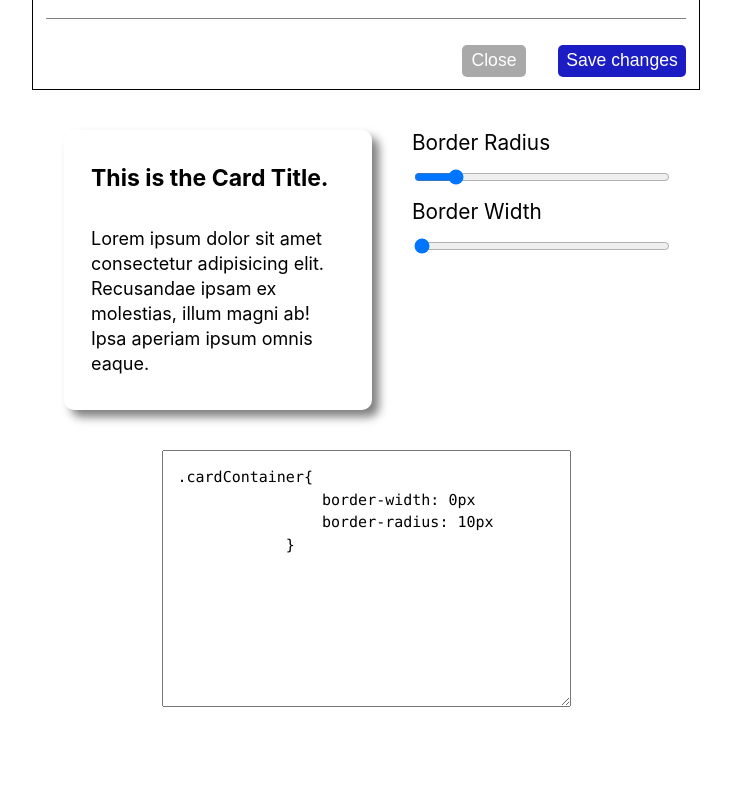
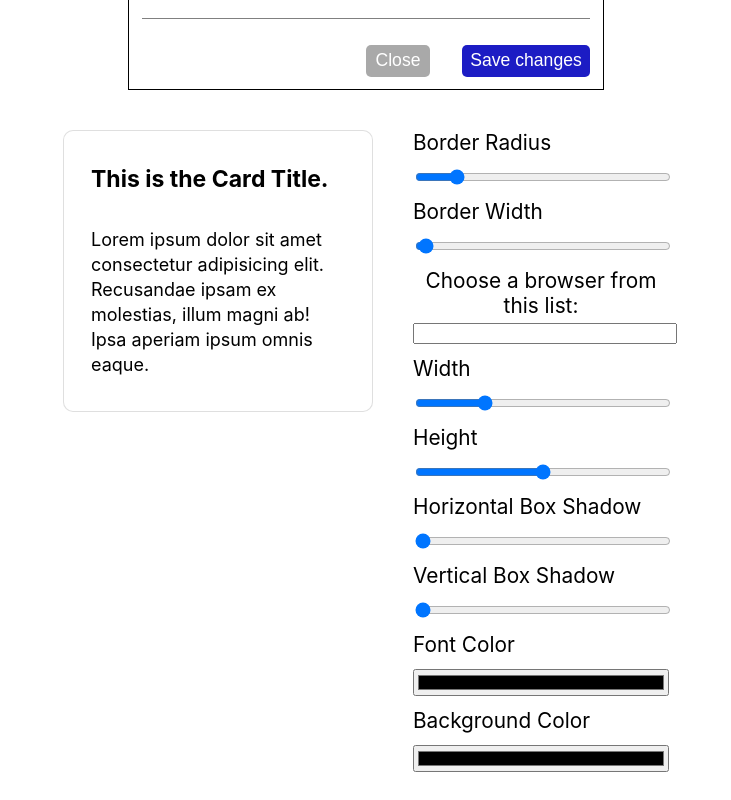
Before and after one commit to dheerajjames/Team_Project, a React (Create React App) app: page / in a window 1280 px wide. Shown: the part 280-1080 px from the top of the page, without its empty margins (274-1005 px from the left). Before the commit the page ends 993 px from the top, so only its background shows below. Built offline with nearby package versions, Linux system fonts and the light colour scheme.

Commit message:
All styles for card added

```diff
--- a/src/App.tsx
+++ b/src/App.tsx
@@ -1,6 +1,6 @@
 import React from 'react';
 import './App.css';
-import Modal from './app/components/Modal/Modal';
+import Modal from './components/Modal/Modal';
 import Card from './components/Card/Card';
 import CodeSnippet from './components/Code/Code';
 import Input from './components/Input/Input';
--- a/src/components/Card/Card.tsx
+++ b/src/components/Card/Card.tsx
@@ -4,10 +4,26 @@ import { RootState } from '../../app/store';
 import styles from './Card.module.css';
 
 const Card: React.FC = () => {
-    const [inlineStyle, setInlineStyle] = useState({borderRadius: "", borderWidth: ""})
+    const [inlineStyle, setInlineStyle] = useState({
+        borderRadius: "",
+        borderWidth: "" ,
+        borderStyles:"",
+        width:"",
+        height:"",
+        color:"",
+        backgroundColor:"",
+        boxShadow:""
+    })
     const {
         borderRadius,
-        borderWidth
+        borderWidth,
+        borderStyles,
+        width,
+        height,
+        backgroundColor,
+        color,
+        boxShadowHorizontal,
+        boxShadowVertical
     } = useSelector((state: RootState) => state.card);
     // inlineStyle = {
     //     borderRadius: borderRadius+'px',
@@ -15,10 +31,16 @@ const Card: React.FC = () => {
     // };
     useEffect(()=>{
         setInlineStyle({
-            borderRadius: borderRadius+'px',
-            borderWidth: borderWidth+'px'
+            borderRadius: borderRadius+"px",
+            borderWidth: borderWidth+"px",
+            borderStyles:borderStyles+"px",
+            width:width+"rem",
+            height:height+"rem",
+            color:color,
+            backgroundColor:backgroundColor,
+            boxShadow:boxShadowHorizontal+"px" + " " + boxShadowVertical+"px" ,
         })
-    }, [borderRadius, borderWidth]);
+    }, [borderRadius, borderWidth,borderStyles,boxShadowVertical,boxShadowHorizontal,height,width,color,backgroundColor]);
 
     // console.log(inlineStyle);
 
--- a/src/components/Code/Code.tsx
+++ b/src/components/Code/Code.tsx
@@ -6,12 +6,26 @@ import { RootState } from '../../app/store';
 const CodeSnippet = () => {
     const {
         borderRadius,
-        borderWidth
+        borderWidth,
+        borderStyles,
+        width,
+        height,
+        color,
+        backgroundColor,
+        boxShadowHorizontal,
+        boxShadowVertical
+
     } = useSelector((state: RootState) => state.card);
     const [codeSnippet, setCodeSnippet] = useState(
                                                 `.cardContainer{\n
                                                 \tborder-width: ${borderWidth}px
                                                 \tborder-radius: ${borderRadius}px
+                                                \tborder-style: ${borderStyles}px
+                                                \tcolor: ${color}
+                                                \tbackground-color: ${backgroundColor}
+                                                \theight: ${height}rem
+                                                \twidth: ${width}rem
+                                                \tbox-shadow: ${boxShadowHorizontal}px  ${boxShadowVertical}px
                                                 }
                                             `);
 
@@ -20,9 +34,15 @@ const CodeSnippet = () => {
             `.cardContainer{
             \tborder-width: ${borderWidth}px
             \tborder-radius: ${borderRadius}px
+            \tborder-style: ${borderStyles}px
+            \tcolor: ${color}
+            \tbackground-color: ${backgroundColor}
+            \theight: ${height}rem
+            \twidth: ${width}rem
+            \tbox-shadow: ${boxShadowHorizontal}px  ${boxShadowVertical}px
             }
         `)
-    }, [borderRadius, borderWidth]);
+    }, [borderRadius, borderWidth,borderStyles,boxShadowHorizontal,boxShadowVertical,color,backgroundColor,height,width]);
 
     // console.log(codeSnippet)
 
--- a/src/components/Input/Input.tsx
+++ b/src/components/Input/Input.tsx
@@ -1,7 +1,7 @@
 import React from 'react';
 import { useDispatch, useSelector } from 'react-redux';
 import { RootState } from '../../app/store';
-import { setBorderRadius, setBorderWidth } from '../../features/card/cardSlice';
+import { setBackgroundColor, setBorderRadius, setBorderStyles, setBorderWidth, setBoxShadowHorizontal, setBoxShadowVertical, setColor, setHeight, setWidth } from '../../features/card/cardSlice';
 
 import styles from './Input.module.css'
 
@@ -10,19 +10,47 @@ const Input = () => {
 
     const {
         borderRadius,
-        borderWidth
-    } = useSelector((state: RootState) => state.card);
+        borderWidth,
+        borderStyles,
+        height,
+        width,
+        color,
+        backgroundColor,
+        boxShadowHorizontal,
+        boxShadowVertical
+    } = useSelector((state: RootState) => state.card );
     const dispatch = useDispatch();
     // console.log('state');
 
     const changeHandler = (event: React.ChangeEvent<HTMLInputElement>) => {
-        // console.log('event target',event.target.name)
+        console.log('event target',event.target.name)
         switch(event.target.name){
             case 'borderRadius':
                 dispatch(setBorderRadius(event.target.value));
                 break;
             case 'borderWidth':
                 dispatch(setBorderWidth(event.target.value));
+                break;
+            case 'borderStyles':
+                dispatch(setBorderStyles(event.target.value));
+                break;
+            case 'width':
+                dispatch(setWidth(event.target.value));
+                break;
+            case 'height':
+            dispatch(setHeight(event.target.value));
+                break;
+            case 'color':
+            dispatch(setColor(event.target.value));
+                break;
+            case 'backgroundColor':
+                dispatch(setBackgroundColor(event.target.value));
+                break;
+            case 'boxShadowHorizontal':
+            dispatch(setBoxShadowHorizontal(event.target.value));
+                break;
+            case 'boxShadowVertical':
+            dispatch(setBoxShadowVertical(event.target.value));
                 break;
             default:
                 console.log('Error');
@@ -54,6 +82,99 @@ const Input = () => {
                     defaultValue={borderWidth}
                     onChange={changeHandler}
                 />
+                {/* <label htmlFor="borderStyles">
+                <input
+                  list="borderStyles"
+                  name="borderStyles"
+                  defaultValue={borderStyles}
+                  onChange={changeHandler}
+                />
+                </label>
+                <datalist
+                  id="borderStyles"
+                >
+                    <option value="solid"/>
+                    <option value="dashed"/>
+                    <option value="dotted"/>
+                    <option value="double"/>
+                </datalist> */}
+                <label>Choose a browser from this list:
+                <input list="borderStyles" name="borderStyles" /></label>
+                <datalist id="borderStyles">
+                <option value="solid"/>
+                <option value="dashed"/>
+                <option value="dotted"/>
+                <option value="double"/>
+                </datalist>
+
+                <label htmlFor="width">Width</label>
+                <input
+                    type="range"
+                    name="width"
+                    id="width"
+                    min="0"
+                    max="70"
+                    step="1"
+                    defaultValue={width}
+                    onChange={changeHandler}
+                />
+                <label htmlFor="height">Height</label>
+                <input
+                    type="range"
+                    name="height"
+                    id="height"
+                    min="0"
+                    max="70"
+                    step="1"
+                    defaultValue={height}
+                    onChange={changeHandler}
+                />
+                <label htmlFor="boxShadowHorizontal">Horizontal Box Shadow</label>
+                <input
+                    type="range"
+                    name="boxShadowHorizontal"
+                    id="boxShadowHorizontal"
+                    min="0"
+                    max="70"
+                    step="1"
+                    defaultValue={boxShadowHorizontal}
+                    onChange={changeHandler}
+                />
+                <label htmlFor="boxShadowVertical">Vertical Box Shadow</label>
+                <input
+                    type="range"
+                    name="boxShadowVertical"
+                    id="boxShadowVertical"
+                    min="0"
+                    max="70"
+                    step="1"
+                    defaultValue={boxShadowVertical}
+                    onChange={changeHandler}
+                />
+                <label htmlFor="color">Font Color</label>
+                <input
+                    type="color"
+                    name="color"
+                    id="color"
+                    min="0"
+                    max="70"
+                    step="1"
+                    defaultValue={color}
+                    onChange={changeHandler}
+                />
+                <label htmlFor="backgroundColor">Background Color</label>
+                <input
+                    type="color"
+                    name="backgroundColor"
+                    id="backgroundColor"
+                    min="0"
+                    max="70"
+                    step="1"
+                    defaultValue={backgroundColor}
+                    onChange={changeHandler}
+                />
+
+
             </form>
         </div>
     )
--- a/src/app/components/Modal/Modal.module.css
+++ b/src/components/Modal/Modal.module.css
@@ -5,8 +5,8 @@
 }
 
 .container{
-    height:50%;
-    width:50%;
+    height:30%;
+    width:35%;
     border:1px solid black;
     margin:auto;
     padding:1%;
--- a/src/features/card/cardSlice.ts
+++ b/src/features/card/cardSlice.ts
@@ -1,9 +1,18 @@
 import { createSlice } from "@reduxjs/toolkit";
+import { FaBlackberry } from "react-icons/fa";
 
 const initialState = {
     borderRadius: 10,
-    borderWidth: 0
+    borderWidth: 1,
+    borderStyles:"solid",
+    width:18,
+    height:"fit-content",
+    color:"black",
+    backgroundColor:"white",
+    boxShadowHorizontal:0,
+    boxShadowVertical:0,
 }
+
 
 export const cardSlice = createSlice({
     name: 'card',
@@ -14,10 +23,42 @@ export const cardSlice = createSlice({
         },
         setBorderWidth: (state, action) => {
             state.borderWidth = action.payload
+        },
+        setBorderStyles: (state, action) => {
+            state.borderStyles = action.payload
+        },
+        setWidth: (state, action) => {
+            state.width = action.payload
+        },
+        setHeight: (state, action) => {
+            state.height = action.payload
+        },
+        setColor: (state, action) => {
+            state.color = action.payload
+        },
+        setBackgroundColor: (state, action) => {
+            state.backgroundColor = action.payload
+        },
+        setBoxShadowHorizontal: (state, action) => {
+            state.boxShadowHorizontal = action.payload
+        },
+        setBoxShadowVertical: (state, action) => {
+            state.boxShadowVertical = action.payload
         }
+
+
     }
 });
 
-export const { setBorderRadius, setBorderWidth } = cardSlice.actions;
+export const {
+    setBorderRadius,
+     setBorderWidth ,
+     setBorderStyles,
+     setBackgroundColor,
+     setColor,
+     setBoxShadowHorizontal,
+     setBoxShadowVertical,
+     setHeight,
+     setWidth} = cardSlice.actions;
 
 export default cardSlice.reducer;
```
Also changed, not shown: src/features/modal/modalSlice.ts (added, +23 -0 lines), src/components/Modal/Modal.tsx (renamed from src/app/components/Modal/Modal.tsx).
